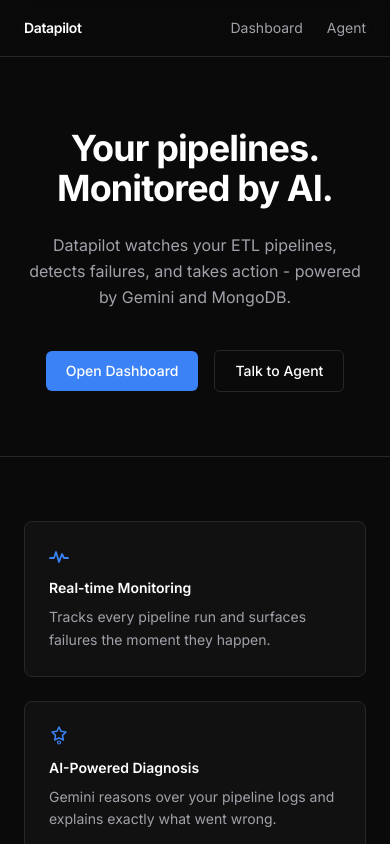
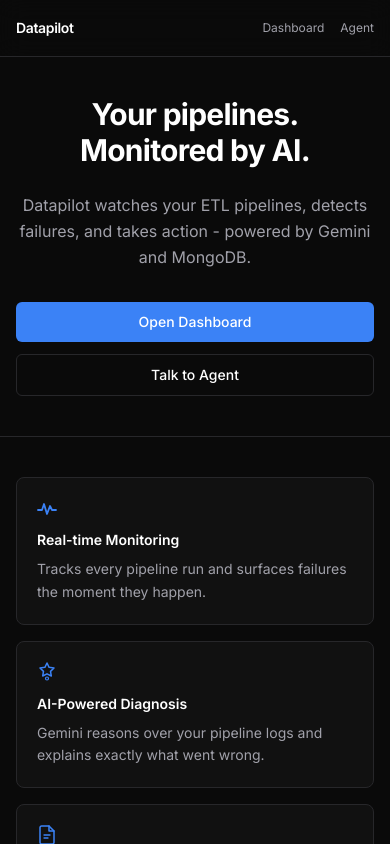
Before and after one commit to Sarim78/DataPilot, a Next.js app in the folder frontend/: page / in a window 390 px wide. Shown: the top 844 px of the page. Built offline with nearby package versions, Linux system fonts and the light colour scheme.

Commit message:
fix: tighten footer spacing and add mobile responsive layout

```diff
--- a/frontend/src/app/page.tsx
+++ b/frontend/src/app/page.tsx
@@ -42,13 +42,13 @@
 
 export default function LandingPage() {
   return (
-    <div className="min-h-screen bg-[#0a0a0a]">
+    <div className="flex min-h-screen flex-col bg-[#0a0a0a]">
       <header className="fixed top-0 z-50 w-full border-b border-[#27272a] bg-[#0a0a0a]/80 backdrop-blur-md">
-        <div className="mx-auto flex h-14 max-w-5xl items-center justify-between px-6">
+        <div className="mx-auto flex h-14 max-w-5xl items-center justify-between px-4 sm:px-6">
           <span className="text-sm font-semibold tracking-tight text-white">
             Datapilot
           </span>
-          <nav className="flex items-center gap-6">
+          <nav className="hidden items-center gap-6 sm:flex">
             <Link
               href="/dashboard"
               className="text-sm text-[#a1a1aa] transition-all duration-150 hover:text-white hover:underline hover:underline-offset-4"
@@ -62,12 +62,26 @@
               Agent
             </Link>
           </nav>
+          <nav className="flex items-center gap-4 sm:hidden">
+            <Link
+              href="/dashboard"
+              className="text-xs text-[#a1a1aa] transition-all duration-150 hover:text-white"
+            >
+              Dashboard
+            </Link>
+            <Link
+              href="/agent"
+              className="text-xs text-[#a1a1aa] transition-all duration-150 hover:text-white"
+            >
+              Agent
+            </Link>
+          </nav>
         </div>
       </header>
 
-      <main className="flex flex-col items-center px-6 pt-32 pb-16">
+      <main className="flex flex-1 flex-col items-center justify-center px-4 pt-24 pb-10 sm:px-6 sm:pt-28 sm:pb-12">
         <section className="flex max-w-3xl flex-col items-center text-center">
-          <h1 className="text-4xl font-bold tracking-tight text-white sm:text-5xl lg:text-6xl">
+          <h1 className="text-3xl font-bold tracking-tight text-white sm:text-5xl lg:text-6xl">
             Your pipelines.
             <br />
             Monitored by AI.
@@ -76,16 +90,16 @@
             Datapilot watches your ETL pipelines, detects failures, and takes
             action - powered by Gemini and MongoDB.
           </p>
-          <div className="mt-10 flex items-center gap-4">
+          <div className="mt-8 flex w-full flex-col items-center gap-3 sm:mt-10 sm:w-auto sm:flex-row sm:gap-4">
             <Link
               href="/dashboard"
-              className="rounded-[6px] bg-[#3b82f6] px-5 py-2.5 text-sm font-medium text-white transition-opacity duration-150 hover:opacity-90"
+              className="w-full rounded-[6px] bg-[#3b82f6] px-5 py-2.5 text-center text-sm font-medium text-white transition-opacity duration-150 hover:opacity-90 sm:w-auto"
             >
               Open Dashboard
             </Link>
             <Link
               href="/agent"
-              className="rounded-[6px] border border-[#27272a] px-5 py-2.5 text-sm font-medium text-white transition-colors duration-150 hover:border-[#3f3f46] hover:bg-[#111111]"
+              className="w-full rounded-[6px] border border-[#27272a] px-5 py-2.5 text-center text-sm font-medium text-white transition-colors duration-150 hover:border-[#3f3f46] hover:bg-[#111111] sm:w-auto"
             >
               Talk to Agent
             </Link>
@@ -93,12 +107,12 @@
         </section>
       </main>
 
-      <section className="border-t border-[#27272a] bg-[#0a0a0a] px-6 py-16">
-        <div className="mx-auto grid max-w-5xl gap-6 sm:grid-cols-3">
+      <section className="border-t border-[#27272a] bg-[#0a0a0a] px-4 py-10 sm:px-6 sm:py-12">
+        <div className="mx-auto grid max-w-5xl gap-4 sm:gap-6 sm:grid-cols-3">
           {features.map((f) => (
             <div
               key={f.title}
-              className="rounded-[8px] border border-[#27272a] bg-[#111111] p-6 transition-colors duration-150 hover:border-[#3f3f46]"
+              className="rounded-[8px] border border-[#27272a] bg-[#111111] p-5 transition-colors duration-150 hover:border-[#3f3f46] sm:p-6"
             >
               <div className="mb-3">{featureIcons[f.title]}</div>
               <h3 className="text-sm font-semibold text-white">{f.title}</h3>
@@ -110,7 +124,7 @@
         </div>
       </section>
 
-      <footer className="border-t border-[#27272a] px-6 py-8">
+      <footer className="mt-auto border-t border-[#27272a] px-4 py-5 sm:px-6 sm:py-6">
         <p className="text-center text-xs text-[#52525b]">
           Built for the Google Cloud Rapid Agent Hackathon &middot; MongoDB
           Track
```
